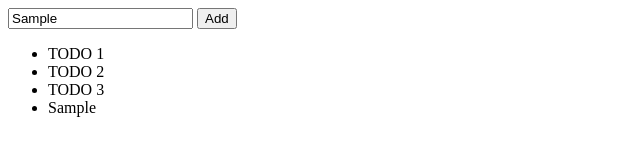
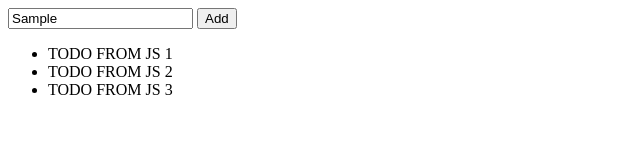
Before and after one commit to kenny-cfg/todolist, a plain HTML site: page index.html in a window 1280 px wide. Both pictures are taken after typing "Sample" into the empty fields and a click on the button "Add". Shown: the whole page, without its empty margins (0-640 px from the left). Drawn offline with Linux system fonts and the light colour scheme.

Commit message:
Generate list items from JavaScript

```diff
--- a/index.html
+++ b/index.html
@@ -9,9 +9,6 @@
   <input type="text" placeholder="new todo item" />
   <button type="submit">Add</button>
   <ul>
-    <li>TODO 1</li>
-    <li>TODO 2</li>
-    <li>TODO 3</li>
   </ul>
   <script src="./index.js"></script>
 </body>
--- a/index.js
+++ b/index.js
@@ -1,6 +1,7 @@
 const buttonElements = document.getElementsByTagName('button')
 const inputElements = document.getElementsByTagName('input')
 const listContainerElements = document.getElementsByTagName('ul')
+const todoListItems = ['TODO FROM JS 1', 'TODO FROM JS 2', 'TODO FROM JS 3']
 
 if (buttonElements.length !== 1) {
   throw new Error('Only one button allowed')
@@ -18,9 +19,19 @@ const buttonElement = buttonElements[0]
 const inputElement = inputElements[0]
 const listContainerElement = listContainerElements[0]
 
+refreshList()
+
 buttonElement.addEventListener('click', () => {
   const newTodoItem = inputElement.value
-  const newListItemElement = document.createElement('li')
-  newListItemElement.innerText = newTodoItem
-  listContainerElement.append(newListItemElement)
+  todoListItems.append(newTodoItem)
+  refreshList()
 })
+
+function refreshList() {
+  listContainerElement.innerHTML = ''
+  for (const todoItem of todoListItems) {
+    const newListItem = document.createElement('li')
+    newListItem.innerText = todoItem
+    listContainerElement.append(newListItem)
+  }
+}
```
